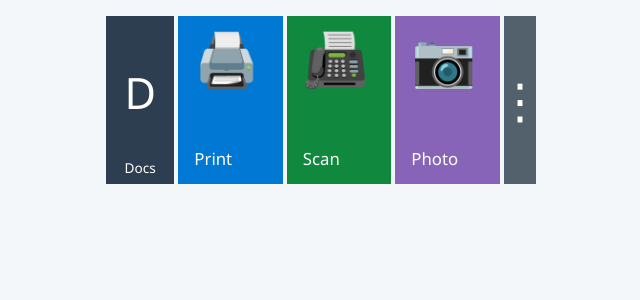
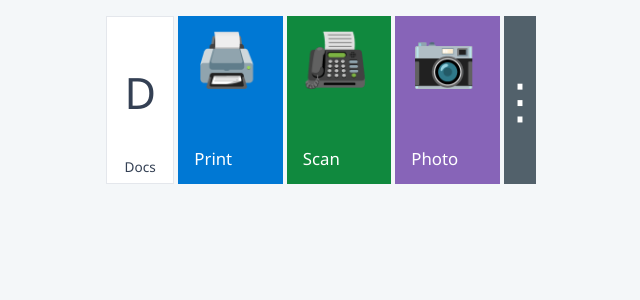
Before and after one commit to alokvishwakarma/gyan-platform, a React (Vite) app: page / in a window 1280 px wide. Shown: the top 300 px of the page, without its empty margins (319-959 px from the left). Built offline with nearby package versions, Linux system fonts and the light colour scheme.

Commit message:
GYAN 0.3 - Make category header informational

```diff
--- a/src/App.tsx
+++ b/src/App.tsx
@@ -31,9 +31,7 @@ export default function App() {
           title="Docs"
           icon="D"
           width={2}
-          color="#2d3e50"
-          variant="category"
-          onClick={() => console.log("Documents selected")}
+          variant="header"
         />
 
         {documentServices.map((service) => (
--- a/src/components/Tile.css
+++ b/src/components/Tile.css
@@ -17,6 +17,9 @@
   overflow: hidden;
   font: inherit;
   text-align: left;
+}
+
+button.tile {
   cursor: pointer;
   transition:
     transform 180ms ease,
@@ -24,18 +27,18 @@
     filter 180ms ease;
 }
 
-.tile:hover {
+button.tile:hover {
   z-index: 1;
   transform: translateY(-3px);
   box-shadow: 0 12px 24px rgb(0 0 0 / 18%);
   filter: brightness(1.04);
 }
 
-.tile:active {
+button.tile:active {
   transform: scale(0.98);
 }
 
-.tile:focus-visible {
+button.tile:focus-visible {
   outline: 3px solid #ffffff;
   outline-offset: -6px;
 }
@@ -55,23 +58,30 @@
   white-space: nowrap;
 }
 
-.tile--category {
+/* Non-interactive category header */
+.tile--header {
   padding: 0.55rem;
   align-items: center;
   text-align: center;
+  color: #344054;
+  background: #ffffff;
+  border: 1px solid #e4e7ec;
+  cursor: default;
 }
 
-.tile--category .tile__icon {
+.tile--header .tile__icon {
   margin: auto;
   font-size: clamp(1.6rem, 7vw, 2.7rem);
   font-weight: 300;
 }
 
-.tile--category .tile__title {
+.tile--header .tile__title {
+  color: #344054;
   text-align: center;
   font-size: clamp(0.55rem, 2.5vw, 0.85rem);
 }
 
+/* Clickable overflow tile */
 .tile--more {
   padding: 0;
   align-items: center;
--- a/src/components/Tile.tsx
+++ b/src/components/Tile.tsx
@@ -1,6 +1,7 @@
 import "./Tile.css";
 
 export type TileWidth = 1 | 2 | 3 | 6 | 9 | 12;
+export type TileVariant = "service" | "header" | "more";
 
 export interface TileProps {
   id: string;
@@ -8,7 +9,7 @@ export interface TileProps {
   icon: string;
   width?: TileWidth;
   color?: string;
-  variant?: "service" | "category" | "more";
+  variant?: TileVariant;
   onClick?: () => void;
 }
 
@@ -21,15 +22,34 @@ export default function Tile({
   variant = "service",
   onClick,
 }: TileProps) {
+  const style = {
+    backgroundColor: variant === "header" ? "#ffffff" : color,
+    gridColumn: `span ${width}`,
+  };
+
+  if (variant === "header") {
+    return (
+      <div
+        id={id}
+        className="tile tile--header"
+        style={style}
+        aria-label={title}
+      >
+        <span className="tile__icon" aria-hidden="true">
+          {icon}
+        </span>
+
+        <span className="tile__title">{title}</span>
+      </div>
+    );
+  }
+
   return (
     <button
       id={id}
       type="button"
       className={`tile tile--${variant}`}
-      style={{
-        backgroundColor: color,
-        gridColumn: `span ${width}`,
-      }}
+      style={style}
       onClick={onClick}
       aria-label={title}
     >
```
